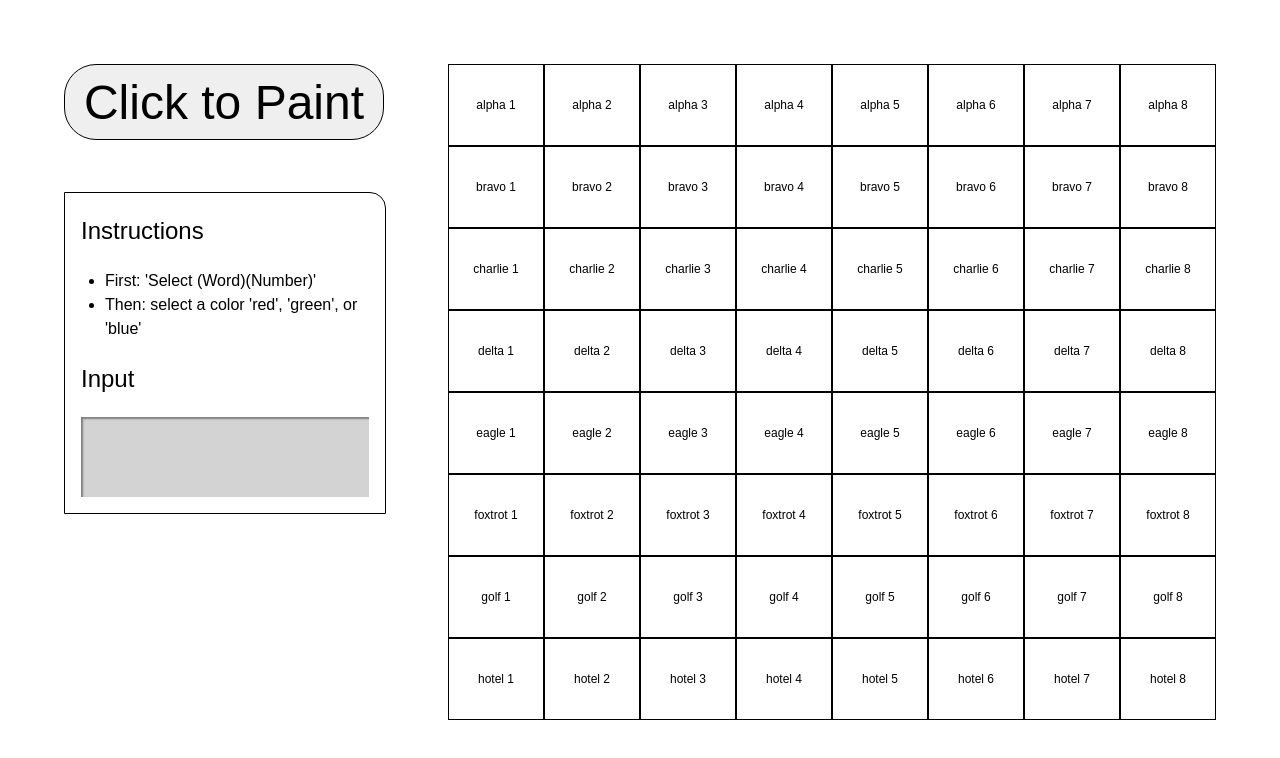
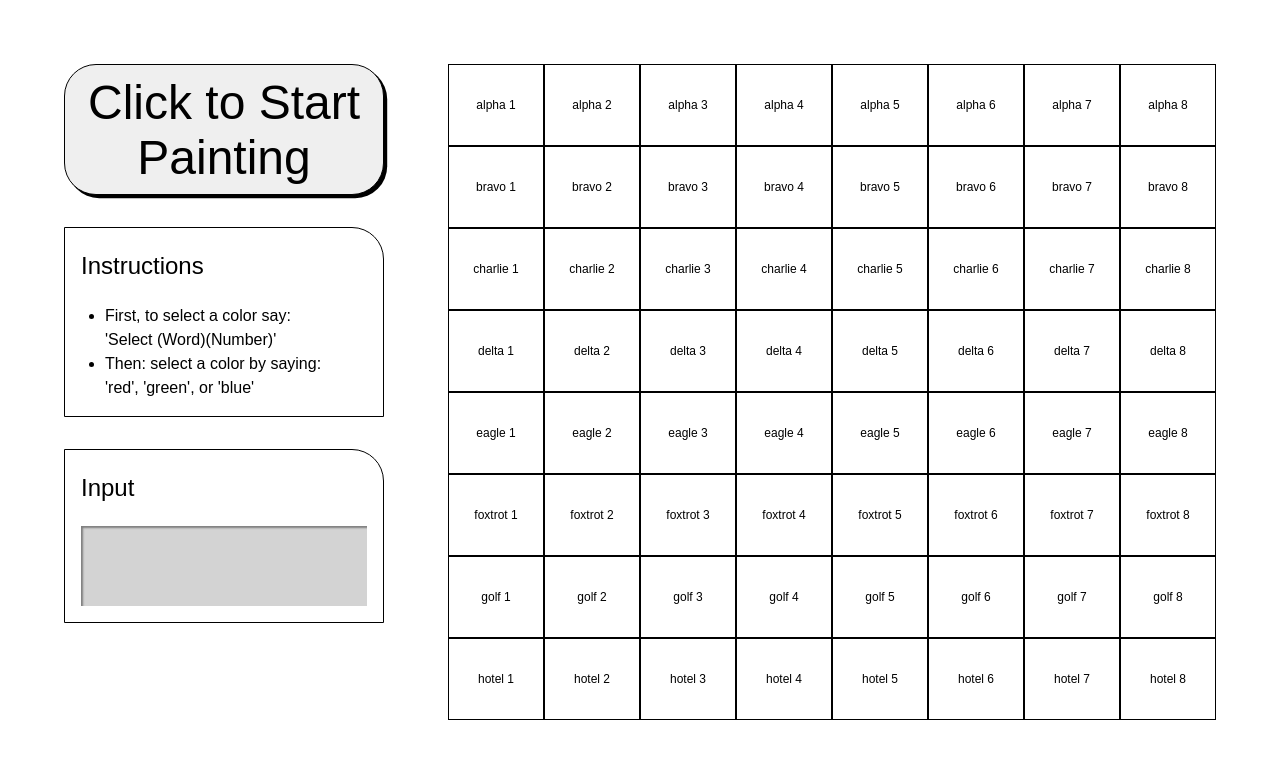
Before and after one commit to rahulshinde/voiceactivated-example1, a plain HTML site: page index.html in a window 1280 px wide. Drawn offline with Linux system fonts and the light colour scheme.

Commit message:
fixing instructino verbiage

```diff
--- a/css/main.css
+++ b/css/main.css
@@ -10,14 +10,13 @@ h2{
 }
 
 #button{
-  position: fixed;
-  top: 4rem;
-  left: 4rem;
   font-size: 3rem;
   border-radius: 2rem;
   padding: 0.2em;
   border: 1px solid;
-  width: 25%;
+  margin-bottom: 2rem;
+  box-shadow: 0.2rem 0.2rem 0 #000;
+  cursor: pointer;
 }
 
 #square_container{
@@ -56,12 +55,17 @@ h2{
 
 .side_bar{
   position: fixed;
-  top: 12rem;
+  top: 4rem;
   left: 4rem;
-  border: 1px solid;
   width: 25%;
   line-height: 1.5;
   border-top-right-radius: 1rem;
+}
+
+.box{
+  border-top-right-radius: 2rem;
+  border: 1px solid;
+  margin-bottom: 2rem;
 }
 
 .side_bar h2{
--- a/index.html
+++ b/index.html
@@ -91,22 +91,23 @@
 </main>
 
 <aside class="side_bar">
-  <div id="instructions">
+  <button id="button" onclick="toggleStartStop()"></button>
+  <div class="box" id="instructions">
     <h2 id="instructions_heading">Instructions</h1>
     <ul>
-      <li>First: 'Select (Word)(Number)'</li>
-      <li>Then: select a color 'red', 'green', or 'blue'</li>
+      <li>First, to select a color say:
+        <br>'Select (Word)(Number)'</li>
+      <li>Then: select a color by saying:
+        <br> 'red', 'green', or 'blue'</li>
     </ul>
   </div>
 
-  <div id="input">
+  <div class="box" id="input">
     <h2 id="input_heading">Input</h1>
     <p id='input_text'></p>
   </div>
 </aside>
 
-<button id="button" onclick="toggleStartStop()"></button>
-
 <script type="text/javascript" src="js/main.js"></script>
 </body>
 </html>
--- a/js/main.js
+++ b/js/main.js
@@ -61,7 +61,7 @@ recognition.onresult = function (event) {
 
 function reset() {
   recognizing = false;
-  button.innerHTML = "Click to Paint";
+  button.innerHTML = "Click to Start Painting";
 }
 
 function toggleStartStop() {
@@ -71,7 +71,7 @@ function toggleStartStop() {
   } else {
     recognition.start();
     recognizing = true;
-    button.innerHTML = "Stop Recording";
+    button.innerHTML = "Stop Painting (Recording)";
   }
 }
 
```
